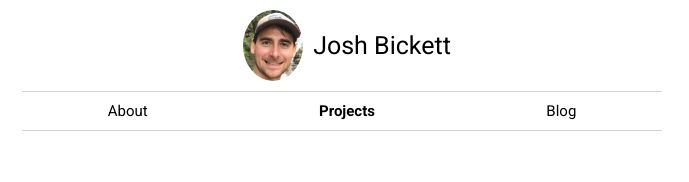
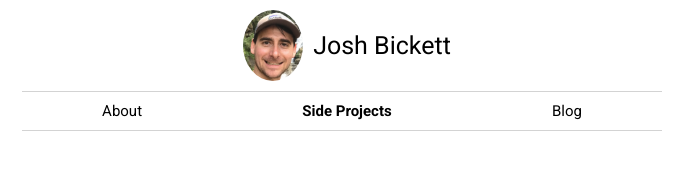
Before and after one commit to joshbickett/bickett.ai, a React (Create React App) app: page /projects in a window 1280 px wide. Shown: the top 182 px of the page, without its empty margins (298-987 px from the left). Built offline with nearby package versions, Linux system fonts and the light colour scheme.

Commit message:
noticed this `Side Projects` is an improvement

```diff
--- a/src/components/NavigationBar.js
+++ b/src/components/NavigationBar.js
@@ -10,7 +10,7 @@ export const NavigationBar = ({ active, isMobile }) => {
   const [mobileExpand, setMobileExpand] = useState(false);
   const pages = [
     { name: "About", url: "/" },
-    { name: "Projects", url: "/projects" },
+    { name: "Side Projects", url: "/projects" },
     { name: "Blog", url: "/blog" },
     // { name: "GitHub", url: "https://github.com/joshbickett/" },
     // { name: "Twitter", url: "https://twitter.com/josh_bickett" },
--- a/src/pages/Projects.js
+++ b/src/pages/Projects.js
@@ -14,12 +14,12 @@ import {
 import { useEffect } from "react";
 export const Projects = ({ isMobile }) => {
   useEffect(() => {
-    document.title = "Projects";
+    document.title = "Side Projects";
   }, []); // Empty dependency array ensures this runs only once when the component mounts
 
   return (
     <PageContainer>
-      <NavigationBar active={"Projects"} isMobile={isMobile} />
+      <NavigationBar active={"Side Projects"} isMobile={isMobile} />
 
       <MainContainer style={{ maxWidth: "700px" }}>
         <div
```
